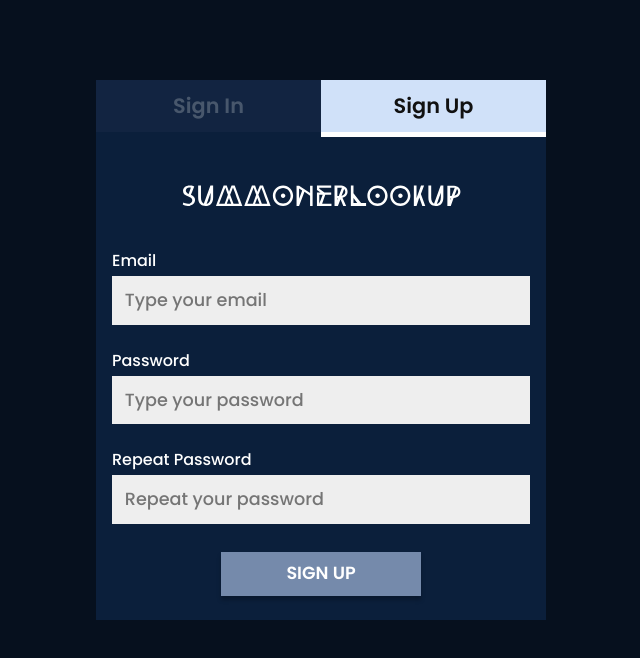
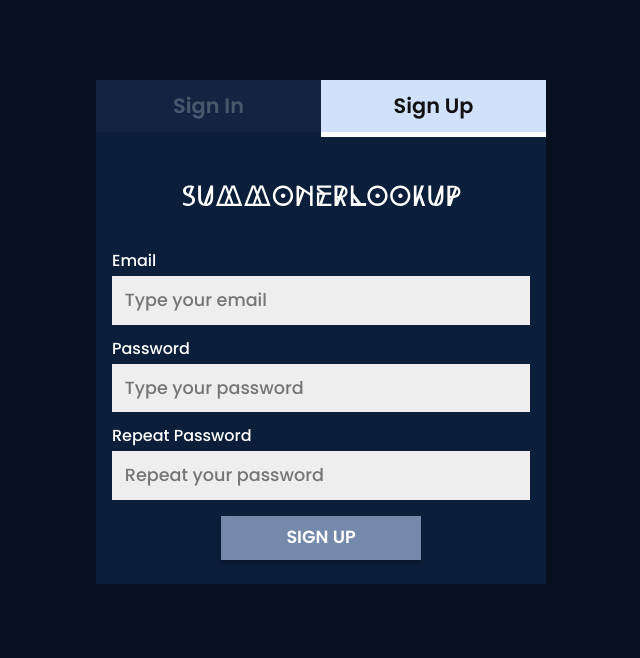
Before and after one commit to mrperrytpx/SummonerLookup, a React (Create React App) app in the folder client/: page /signup in a window 1280 px wide. Shown: the top 658 px of the page, without its empty margins (319-959 px from the left). Built offline with nearby package versions, Linux system fonts and the light colour scheme; no server answers.

Commit message:
installed yup and yupResolver for hook form validation, some more random styling idno i have a headache

```diff
--- a/client/package.json
+++ b/client/package.json
@@ -3,6 +3,7 @@
   "version": "0.1.0",
   "private": true,
   "dependencies": {
+    "@hookform/resolvers": "^2.9.7",
     "jwt-decode": "^3.1.2",
     "react": "^18.1.0",
     "react-dom": "^18.1.0",
@@ -10,7 +11,8 @@
     "react-icons": "^4.4.0",
     "react-query": "^3.39.0",
     "react-router-dom": "^6.3.0",
-    "styled-components": "^5.3.5"
+    "styled-components": "^5.3.5",
+    "yup": "^0.32.11"
   },
   "devDependencies": {
     "react-scripts": "5.0.1"
--- a/client/src/components/atoms/ErrorText/ErrorText.styled.js
+++ b/client/src/components/atoms/ErrorText/ErrorText.styled.js
@@ -4,7 +4,7 @@ export const StyledErrorText = styled.p`
     color: ${({ theme }) => theme.textColors.light};
     padding: .5rem 0;
     width: 100%;
-    font-size: 0.95rem;
+    font-size: 0.8rem;
     text-align: ${({ center }) => center ? "center" : "left"};
     text-decoration: ${({ center }) => center ? "underline" : ""};
 `;
--- a/client/src/components/atoms/FormLabelInput/FormLabelInput.jsx
+++ b/client/src/components/atoms/FormLabelInput/FormLabelInput.jsx
@@ -5,23 +5,7 @@ export const FormLabelInput = ({ formName, register, label, type = "text", place
     <StyledFormLabelInput errors={errors}>
       <label htmlFor={label}>{label}</label>
       <input id={label}
-
-        {...register(formName,
-          {
-            required: {
-              value: required,
-              message: "This field is required"
-            },
-            pattern: {
-              value: pattern,
-              message: "Enter a valid email"
-            },
-            minLength: {
-              value: minLength,
-              message: `Passwords needs to be at least ${minLength} characters long`
-            }
-          })}
-
+        {...register(formName)}
         type={type}
         placeholder={placeholder}
       />
--- a/client/src/components/atoms/FormLabelInput/FormLabelInput.styled.js
+++ b/client/src/components/atoms/FormLabelInput/FormLabelInput.styled.js
@@ -3,7 +3,7 @@ import { FlexCol } from "../FlexBoxes/FlexBoxes.styled";
 
 export const StyledFormLabelInput = styled(FlexCol)`
     width: 100%;
-    margin: .75rem 0;
+    margin: .75rem 0 0 0;
 
     &:first-of-type {
         margin-top: 2rem;
--- a/client/src/components/pages/SignUp/SignUp.jsx
+++ b/client/src/components/pages/SignUp/SignUp.jsx
@@ -9,14 +9,24 @@ import { Button } from "../../atoms/Button/Button";
 import { SingleFormPage } from "../../templates/SingleFormPage/SingleFormPage";
 import { useNavigate } from "react-router-dom";
 import { ErrorText } from "../../atoms/ErrorText/ErrorText";
+import * as yup from "yup";
+import { yupResolver } from "@hookform/resolvers/yup";
+
+const yupValidationSchema = yup.object().shape({
+  email: yup.string().email("Must be a valid email").required("This field is required"),
+  password: yup.string().min(8, "Must be at least 8 characters long").required("This field is required"),
+  repeatPassword: yup.string().oneOf([yup.ref("password"), null], "Passwords must match").required("This field is required")
+}).required();
 
 export const SignUp = () => {
 
   const navigate = useNavigate();
-  const { register, handleSubmit, formState: { errors } } = useForm();
   const { signUp } = useAuth();
 
+  const { register, handleSubmit, formState: { errors } } = useForm({ resolver: yupResolver(yupValidationSchema) });
+
   const onSubmit = async (data) => {
+    console.log("REG DATA: ", data);
     await signUp.mutateAsync({ ...data });
     navigate("/signin");
   };
@@ -36,7 +46,6 @@ export const SignUp = () => {
             type="email"
             placeholder="Type your email"
             errors={errors?.email}
-            required={true}
             pattern={/^\w+([\.-]?\w+)*@\w+([\.-]?\w+)*(\.\w{2,3})+$/}
           />
           {errors?.email?.message && <ErrorText>• {errors?.email?.message}</ErrorText>}
@@ -47,8 +56,6 @@ export const SignUp = () => {
             type="password"
             placeholder="Type your password"
             errors={errors?.password}
-            required={true}
-            minLength={8}
           />
           {errors?.password?.message && <ErrorText>• {errors?.password?.message}</ErrorText>}
           <FormLabelInput
@@ -57,8 +64,12 @@ export const SignUp = () => {
             label="Repeat Password"
             type="password"
             placeholder="Repeat your password"
-            required={true}
+            errors={errors?.repeatPassword}
           />
+          {errors?.repeatPassword?.message && <ErrorText>• {errors?.repeatPassword?.message}</ErrorText>}
+
+
+
           {signUp?.error && <ErrorText center={true}>{signUp?.error?.message}</ErrorText>}
           <Button wide={true} type="submit" variant="quaternary">
             {signUp.isLoading ? "Signing up..." : "SIGN UP"}
--- a/client/src/hooks/useAuth.js
+++ b/client/src/hooks/useAuth.js
@@ -97,7 +97,7 @@ const useSignUpMutation = () => {
 
         if (!response.ok) {
             if (response.status === 409) {
-                throw new Error("User with that email already exists");
+                throw new Error("User already exists");
             } else {
                 throw new Error("Something went wrong. Try reloading the page");
             }
```
Also changed, not shown: 1 other file (tests, documents, lock files or other folders).
